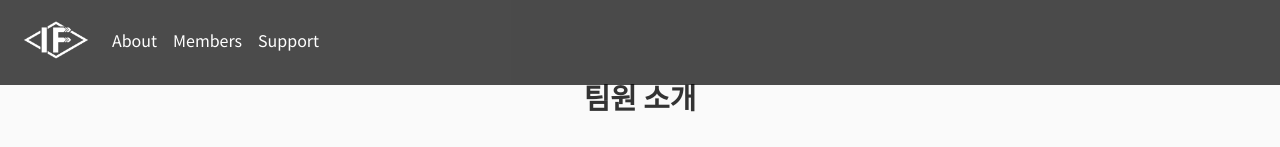
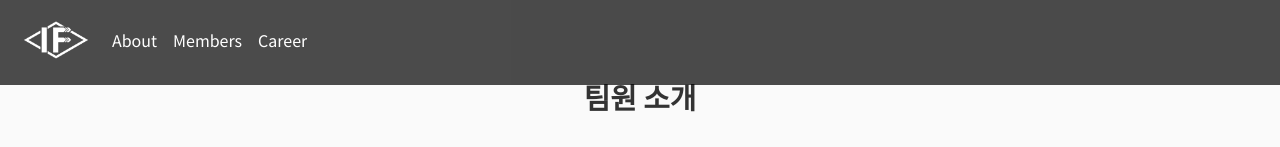
Before and after one commit to Team-IF/TeamIF-Site, a React (Create React App) app: page /members in a window 1280 px wide. Shown: the top 147 px of the page. Built offline with nearby package versions, Linux system fonts and the light colour scheme.

Commit message:
Create NoStyleA atomic
Create NoStyleLink atomic

```diff
--- /dev/null
+++ b/src/atomics/NoStyleA/index.tsx
@@ -0,0 +1,14 @@
+import React from 'react';
+import styled from 'styled-components';
+
+const ATagStyle = styled.a`
+  text-decoration: none;
+  cursor: pointer;
+`;
+
+const NoStyleA: React.FC<React.HTMLAttributes<any>> = ({ children, ...props }) => {
+  // eslint-disable-next-line react/jsx-props-no-spreading
+  return <ATagStyle {...props}>{children}</ATagStyle>;
+};
+
+export default NoStyleA;
--- /dev/null
+++ b/src/atomics/NoStyleLink/index.tsx
@@ -0,0 +1,23 @@
+import React from 'react';
+import styled from 'styled-components';
+import { Link } from 'react-router-dom';
+
+const LinkTagStyle = styled(Link)`
+  text-decoration: none;
+  cursor: pointer;
+`;
+
+const NoStyleLink: React.FC<React.HTMLAttributes<any> & { to: string }> = ({
+  to,
+  children,
+  ...props
+}) => {
+  return (
+    // eslint-disable-next-line react/jsx-props-no-spreading
+    <LinkTagStyle to={to} {...props}>
+      {children}
+    </LinkTagStyle>
+  );
+};
+
+export default NoStyleLink;
--- a/src/components/NavBar/index.tsx
+++ b/src/components/NavBar/index.tsx
@@ -6,6 +6,8 @@ import { Link, useHistory } from 'react-router-dom';
 import NavBarHeader from '../../atomics/NavBar/NavBarHeader';
 import NavBarItem from '../../atomics/NavBar/NavBarItem';
 import logo from '../../assets/images/logo.png';
+import NoStyleA from "../../atomics/NoStyleA";
+import NoStyleLink from "../../atomics/NoStyleLink";
 
 const NavStyle = styled.nav`
   display: flex;
@@ -55,16 +57,6 @@ const MenuStyle = styled.div<{ isOpen?: boolean }>`
   }
 `;
 
-const ATagStyle = styled.a`
-  text-decoration: none;
-  cursor: pointer;
-`;
-
-const LinkTagStyle = styled(Link)`
-  text-decoration: none;
-  cursor: pointer;
-`;
-
 const NavBar: React.FC = () => {
   const [isOpen, setOpen] = useState<boolean>(false);
   const history = useHistory();
@@ -81,9 +73,9 @@ const NavBar: React.FC = () => {
   return (
     <NavStyle>
       <NavBarHeader>
-        <ATagStyle onClick={() => changeFullpage(1)}>
+        <NoStyleA onClick={() => changeFullpage(1)}>
           <LogoStyle src={logo} />
-        </ATagStyle>
+        </NoStyleA>
       </NavBarHeader>
 
       <MenuWrapper>
@@ -93,15 +85,15 @@ const NavBar: React.FC = () => {
       </MenuWrapper>
 
       <MenuStyle isOpen={isOpen}>
-        <ATagStyle onClick={() => changeFullpage(2)}>
+        <NoStyleA onClick={() => changeFullpage(2)}>
           <NavBarItem>About</NavBarItem>
-        </ATagStyle>
-        <LinkTagStyle to="/members">
+        </NoStyleA>
+        <NoStyleLink to="/members">
           <NavBarItem>Members</NavBarItem>
-        </LinkTagStyle>
-        <ATagStyle onClick={() => changeFullpage(4)}>
-          <NavBarItem>Support</NavBarItem>
-        </ATagStyle>
+        </NoStyleLink>
+        <NoStyleLink to="/career">
+          <NavBarItem>Career</NavBarItem>
+        </NoStyleLink>
       </MenuStyle>
     </NavStyle>
   );
```
